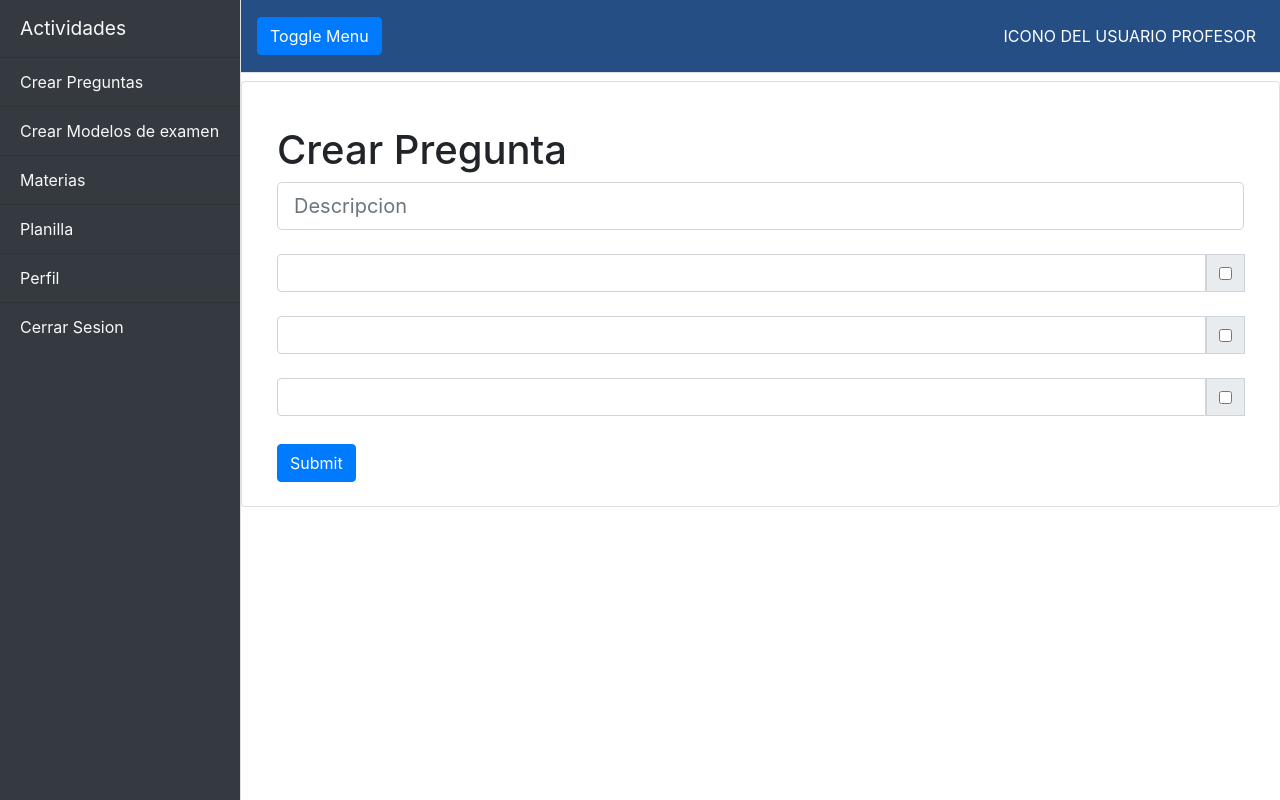
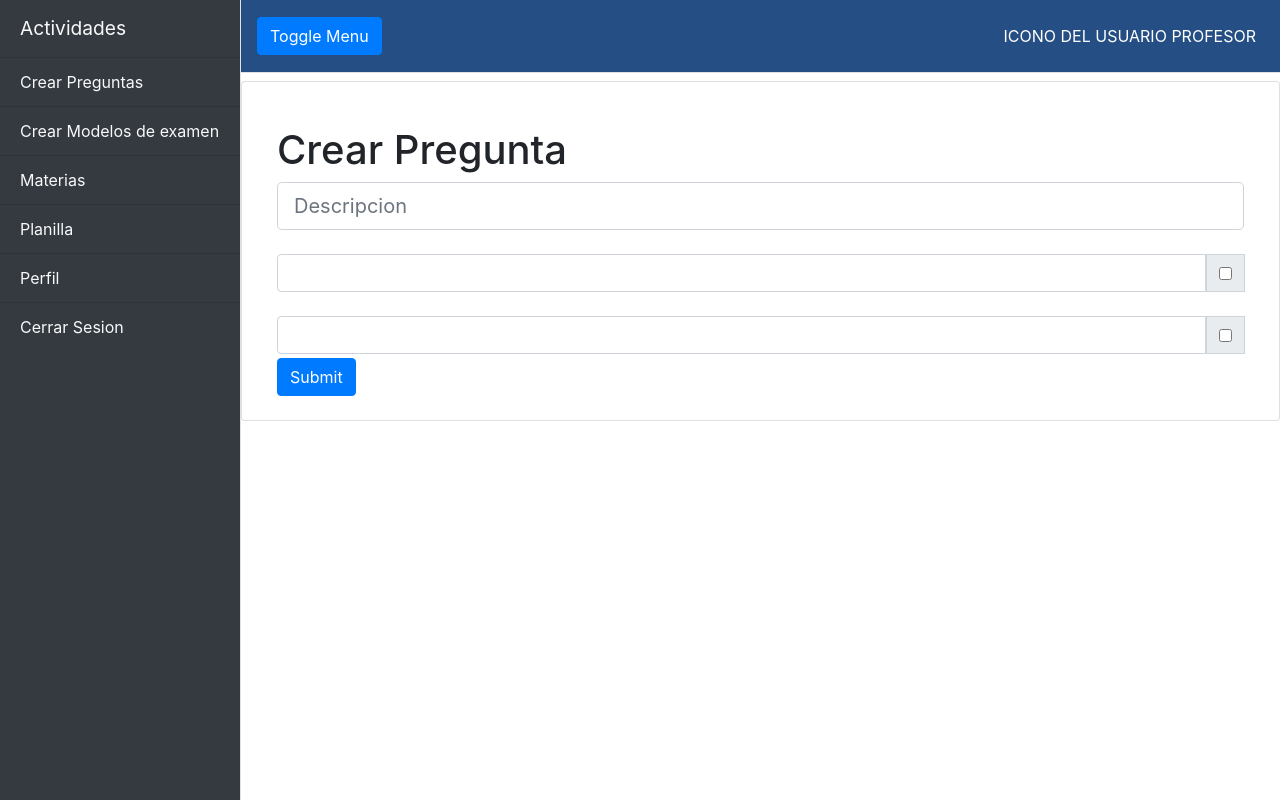
Before and after one commit to ltisera/RoyalAcademy, a Flask app: page /docente in a window 1280 px wide, after a click on "Crear Preguntas". Run offline with Flask 2, Linux system fonts and the light colour scheme; data comes from the database, SQL or seed files in the repository; some libraries are stand-ins or nearby versions.

Commit message:
FUSION
ya fue a pedido de pablito no rompemos nada

```diff
--- a/server.py
+++ b/server.py
@@ -79,14 +79,16 @@ def postPregunta():
     respuestas1=request.form.getlist('respuesta')
     respuestas2 = []
     examenDao = GestorExamenDAO()
+    print(respuestas1)
+    print(respuestas2)
     for x in range(len(respuestas1)):
         try:
             if request.form["valor"+str(x+1)] == "on":
                 respuestas2.append((respuestas1[x],1))
         except:
             respuestas2.append((respuestas1[x],0))
-    examenDao.agregarPregunta(descripcion,"matematica",respuestas2)
-
+    examenDao.agregarPregunta(descripcion,1,respuestas2)
+    return render_template('profesor.html')
 
 @app.route('/login', methods=['GET', 'POST'])
 def login():
--- a/static/js/profesor.js
+++ b/static/js/profesor.js
@@ -36,3 +36,61 @@ function cambiador(){
         error:function(response){console.log("MAL ALGO")}
     });
 };
+
+$(document).on('focus', ".clsRta", function() {
+
+    console.log($(".clsRta:last").attr("id"));
+    var i = parseInt(this.id.substring(3)) + 1
+    var miHtml = `
+    <div class="input-group ">
+    <input type="text" id="rta`+i.toString()+`"name="respuesta" class="form-control clsRta" aria-label="Text input with checkbox">
+    <div class="input-group-prepend">
+          <div class="input-group-text">
+            <input name="valor`+i.toString()+`" type="checkbox" aria-label="Checkbox for following text input">
+          </div>
+    </div>
+</div>
+<br>
+
+    `;
+    if(this.id == $(".clsRta:last").attr("id")){
+        console.log("SI SOY")
+        $("#idDivRta").append(miHtml);
+    }
+    else{
+        console.log(" NOSOY")
+    }
+});
+/*
+$(document).on('click', "#idBtnCrearExamen", function() {
+
+    var cuantos = parseInt($(".clsRta:last").attr("id").substring(3));
+    /* Me imagino algo asi
+        {"pregunta":"perro", [{"resp1":"Herviboro", "correcto":0},{resp1:Correcto},{resp1:Correcto}] }
+    var miJson='{"pregunta":"'+$('#idLaPregunta').val()+'","lista":[';
+
+    for(var i=1;i < cuantos; i++){
+        miJson = miJson + '{"respuesta":"' + $('#rta'+i).val() +'","correcta":';
+        if ($('#chk'+i).prop('checked') == true){
+            miJson = miJson + '1},';
+        }
+        else{
+            miJson = miJson + '0},';
+        }
+
+    }
+
+    miJson = miJson.substring(0,miJson.length-1);
+    miJson = miJson +']}'
+
+    console.log(miJson);
+    $.ajax({
+        url: 'crearPregunta',
+        type: 'Post',
+        contentType: 'application/json',
+        data: JSON.stringify(miJson),
+        success: function(response){console.log("Habemus Pregunta")},
+        error: function(response){console.log("Habemus Errorus")}
+    });
+});
+*/
--- a/templates/profesor.html
+++ b/templates/profesor.html
@@ -64,9 +64,9 @@
                                              <form action="/postPregunta" method="POST">
                                                 <input class="form-control form-control-lg" name="descripcion" type="text" placeholder="Descripcion">
                                                 <br>
-
+                                                <div id="idDivRta">
 													<div class="input-group ">
-                                                    <input type="text"name="respuesta" class="form-control" aria-label="Text input with checkbox">
+														<input type="text"name="respuesta" id="rta1" class="form-control clsRta" aria-label="Text input with checkbox">
 														<div class="input-group-prepend">
 															<div class="input-group-text">
 																<input name="valor1" type="checkbox" aria-label="Checkbox for following text input">
@@ -75,23 +75,16 @@
 													</div>
 													<br>
 													<div class="input-group ">
-                                                        <input type="text" name="respuesta" class="form-control" aria-label="Text input with checkbox">
+															<input type="text" name="respuesta" id="rta2" class="form-control clsRta" aria-label="Text input with checkbox">
 															<div class="input-group-prepend">
 																<div class="input-group-text">
 																	<input name="valor2" type="checkbox" aria-label="Checkbox for following text input">
 																</div>
 															</div>
+															<br>
 													</div>
-                                                    <br>
-                                                    <div class="input-group ">
-                                                            <input  name="respuesta" type="text" class="form-control" aria-label="Text input with checkbox">
-                                                            <div class="input-group-prepend">
-                                                                  <div class="input-group-text">
-                                                                    <input name="valor3" type="checkbox" aria-label="Checkbox for following text input">
+
                                                 </div>
-                                                            </div>
-                                                        </div>
-                                                        <br>
                                                         <button type="submit" class="btn btn-primary my-1">Submit</button>
                                              </form>
                                     </div>
```
Lines whose indentation alone changed are shown as unchanged.
